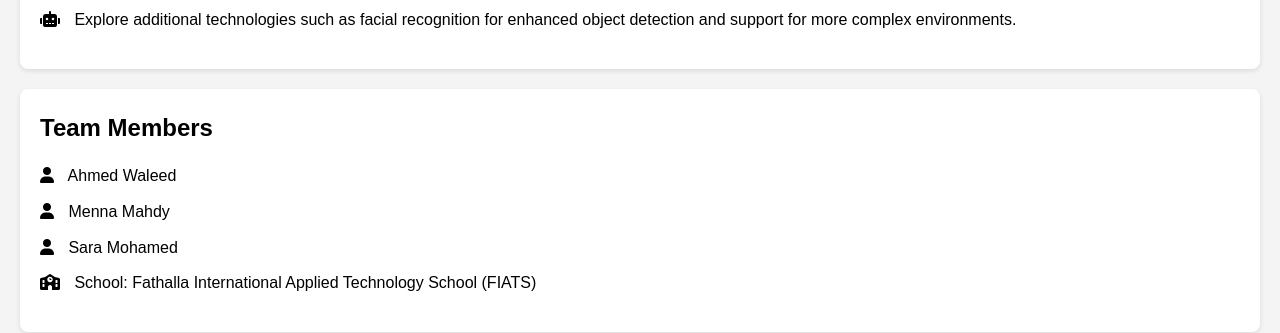
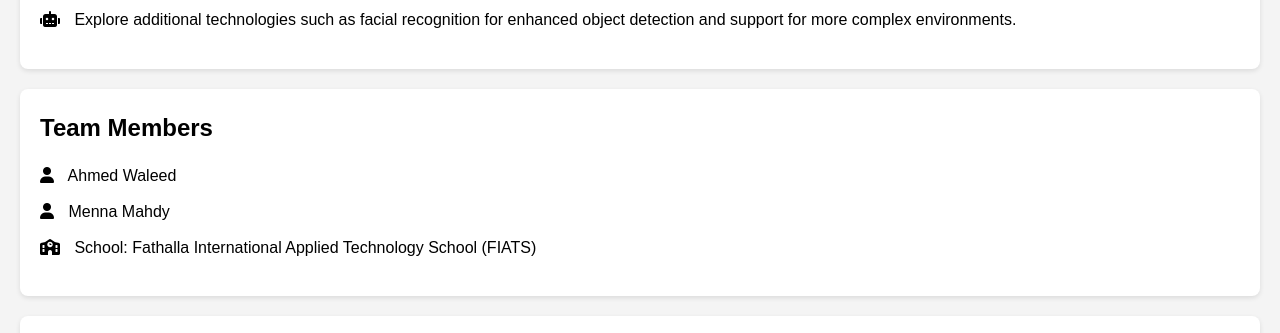
Before and after one commit to httpsgodz/BDA, a plain HTML site: page index.html in a window 1280 px wide. Shown: the part 2270-2603 px from the top of the page. Drawn offline with Linux system fonts and the light colour scheme.

Commit message:
Update index.html

```diff
--- a/index.html
+++ b/index.html
@@ -193,7 +193,6 @@
         <ul>
             <li><i class="fas fa-user"></i> Ahmed Waleed</li>
             <li><i class="fas fa-user"></i> Menna Mahdy</li>
-            <li><i class="fas fa-user"></i> Sara Mohamed</li>
             <li><i class="fas fa-school"></i> School: Fathalla International Applied Technology School (FIATS)</li>
         </ul>
     </section>
```
